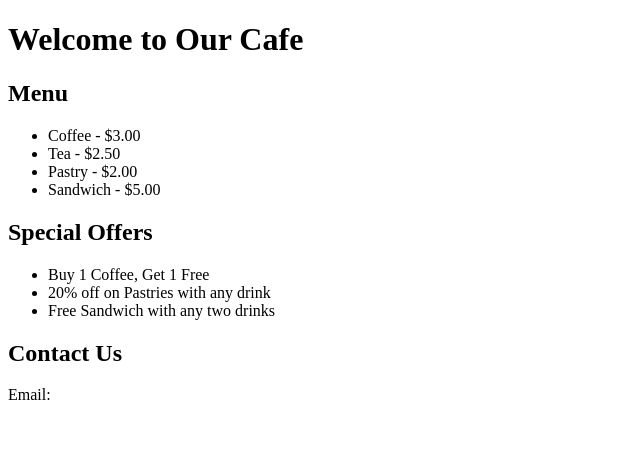
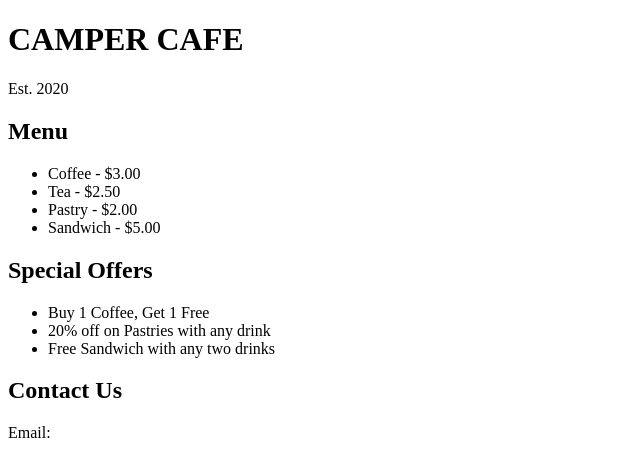
Before and after one commit to Godswillomuka/cafe-menu, a plain HTML site: page index.html in a window 1280 px wide. Shown: the whole page, without its empty margins (0-640 px from the left). Drawn offline with Linux system fonts and the light colour scheme.

Commit message:
added the name of the cafe and also a paragraph to tell new comming visitors when the cafe was founded

```diff
--- a/index.html
+++ b/index.html
@@ -7,7 +7,8 @@
 </head>
 <body>
     <main>
-        <h1>Welcome to Our Cafe</h1>
+        <h1>CAMPER CAFE</h1>
+        <p>Est. 2020</p>
         <h2>Menu</h2>
         <ul>
             <li>Coffee - $3.00</li>
```
